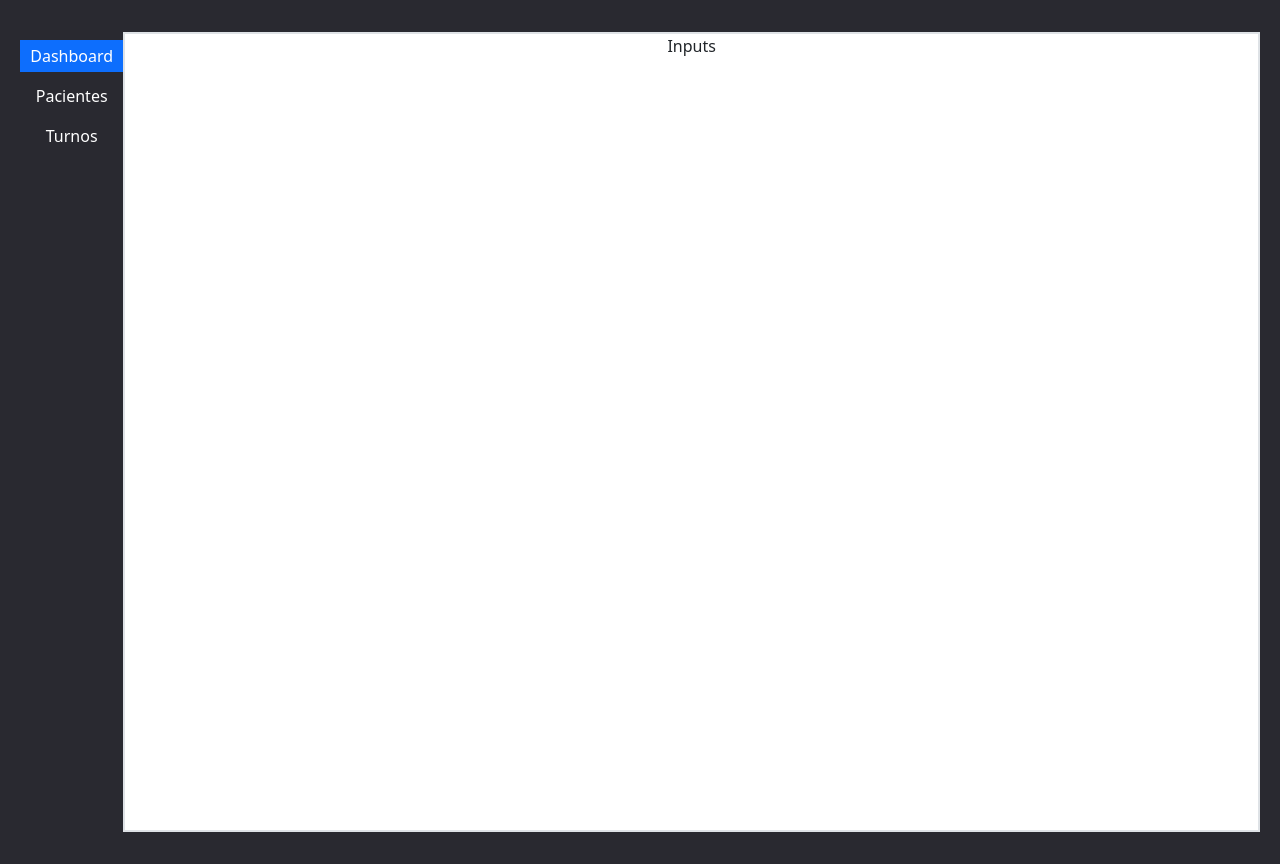
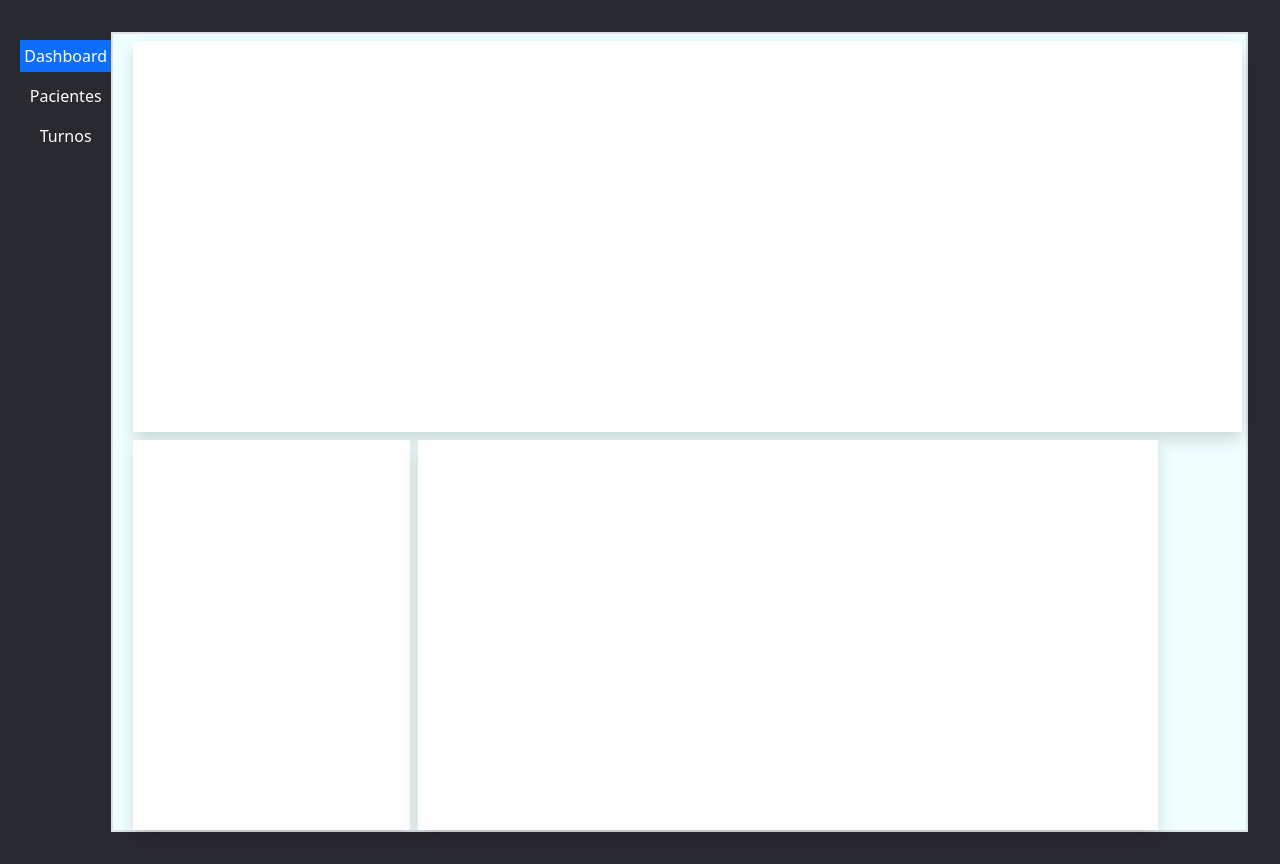
Before and after one commit to Condebasura/Consultorio, a React (Vite) app in the folder Consultorio/: page / in a window 1280 px wide. Built offline with nearby package versions, Linux system fonts and the light colour scheme.

Commit message:
Creando cajas para subsecciones y demas

```diff
--- a/Consultorio/src/App.tsx
+++ b/Consultorio/src/App.tsx
@@ -7,7 +7,7 @@ function App() {
   return(
   <>
   <div className='caja row '>
-    <div className='selector ps-0 pe-0 col-lg-1 m-0  vh-100'>
+    <div className='selector ps-0  col-lg-1 m-0  vh-100'>
 
 <Libtn className=' seccions list-group-item bg-primary p-1 text-white mt-2 ' name='Dashboard'/>
 <Libtn className='seccions  list-group-item    mt-2 text-white p-1' name='Pacientes'/>
@@ -15,8 +15,12 @@ function App() {
 
 
     </div>
-    <div className='inputs col-lg-11  border border-2 bg-white vh-100 '>
-Inputs
+    <div className='inputs row col-lg-11  border border-2   vh-100 '>
+ <div className=' shadow  col-lg-12 m-2 bg-white '>
+
+ </div>
+ <div className=' shadow col-lg-3 ms-2 bg-white'></div>
+ <div className=' shadow col-lg-8 ms-2 bg-white '></div>
     </div>
 
   </div>
--- a/Consultorio/src/index.css
+++ b/Consultorio/src/index.css
@@ -3,9 +3,14 @@ margin: 0;
  max-width: 100% !important;
  background-color: rgb(41, 41, 48);
 }
+.seccion{
+    cursor: pointer;
 
-.seccions:hover{
+}
+.seccions:active{
     background-color: rgb(36, 114, 231);
     color: white!important;
-    cursor: pointer;
 }
+.inputs{
+    background-color: azure;
+}
```
